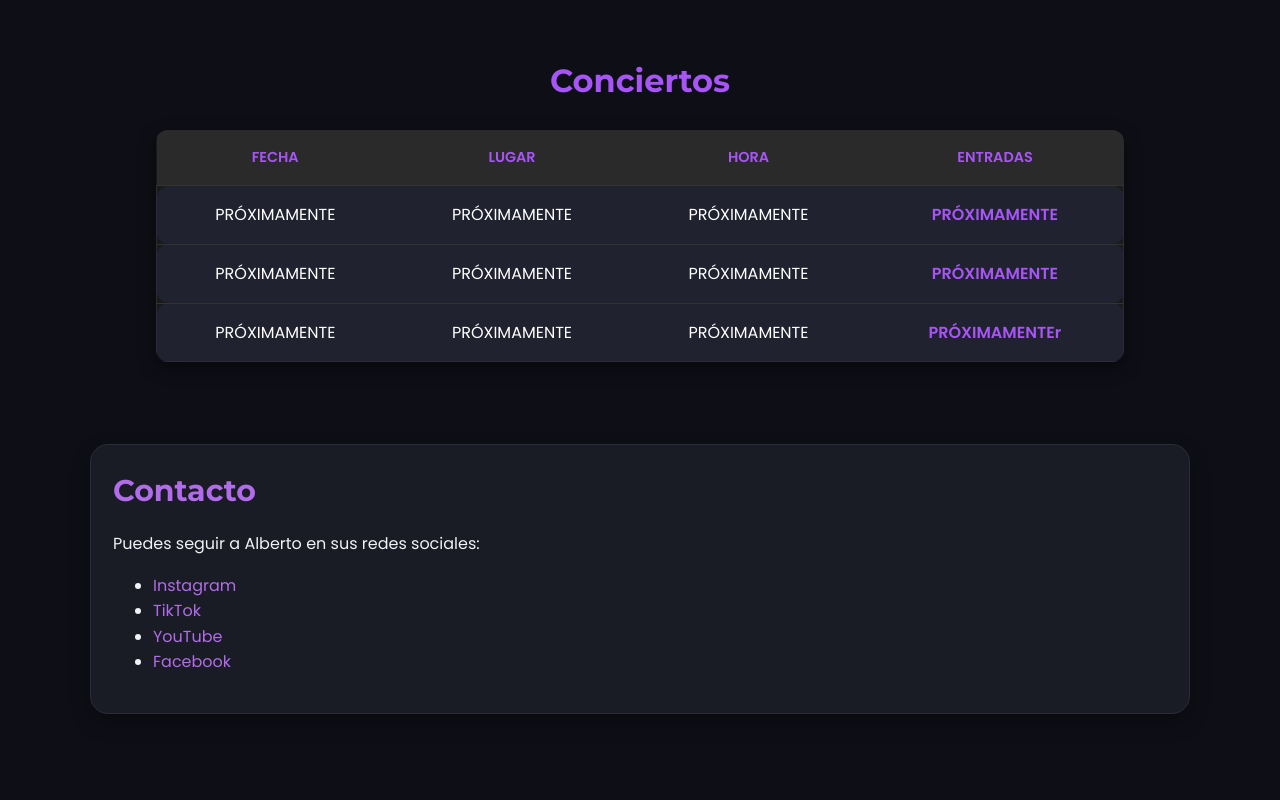
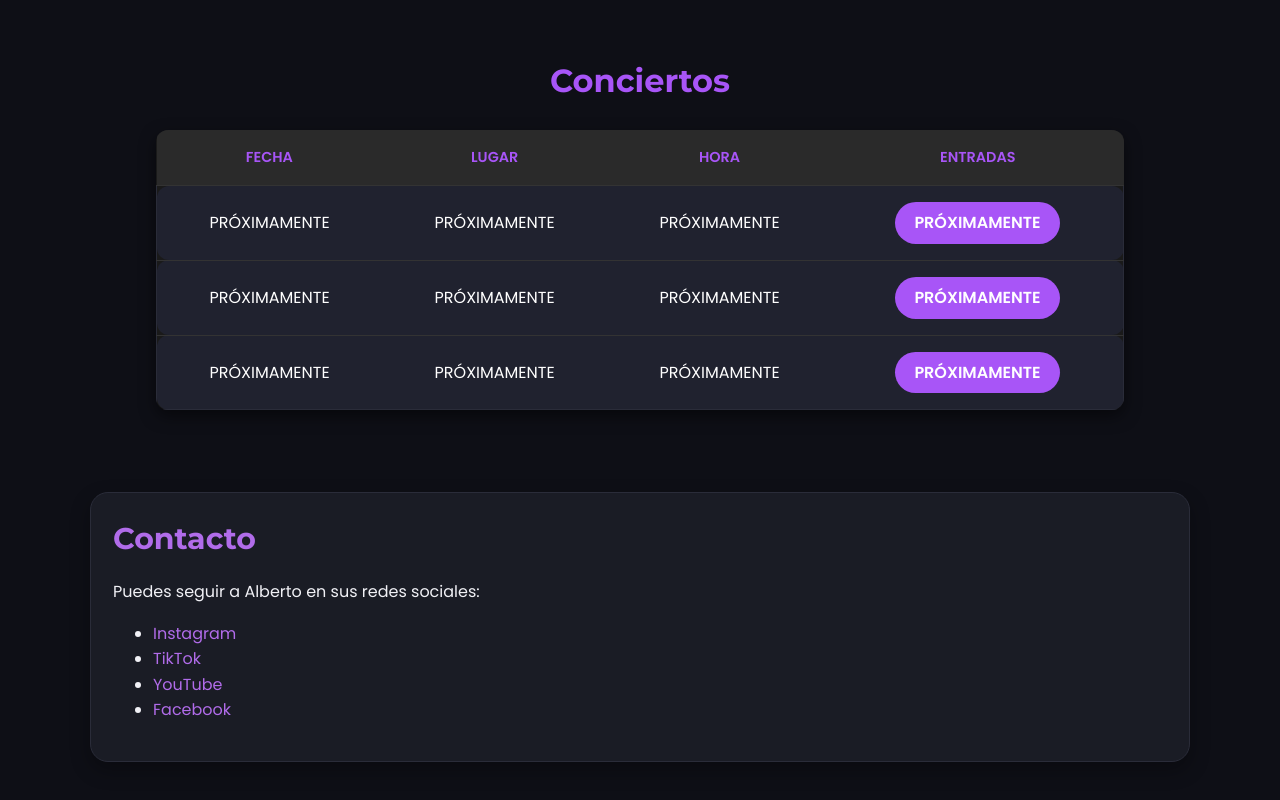
Before and after one commit to albertoergu/alberto-ergu-music, a plain HTML site: page index.html in a window 1280 px wide. Shown: the part 5383-6183 px from the top of the page. Drawn offline with Linux system fonts and the light colour scheme.

Commit message:
Update index.html

```diff
--- a/index.html
+++ b/index.html
@@ -305,7 +305,7 @@
 
   <!-- Conciertos -->
   <section id="conciertos" class="section">
-   <!-- 🎤 SECCIÓN CONCIERTOS -->
+  <!-- 🎤 SECCIÓN CONCIERTOS -->
 <style>
 .conciertos-section {
   max-width: 1000px;
@@ -353,14 +353,21 @@
   border-bottom: none;
 }
 
-.conciertos-table a {
-  color: #a855f7;
+/* 🎟️ Botón personalizado */
+.btn-entradas {
+  display: inline-block;
+  background: #a855f7;
+  color: #fff;
+  padding: 0.5rem 1.2rem;
+  border-radius: 30px;
+  font-weight: bold;
   text-decoration: none;
-  font-weight: bold;
+  transition: background 0.3s ease, transform 0.2s ease;
 }
 
-.conciertos-table a:hover {
-  text-decoration: underline;
+.btn-entradas:hover {
+  background: #9333ea; /* más oscuro al pasar el ratón */
+  transform: scale(1.05);
 }
 </style>
 
@@ -380,23 +387,24 @@
         <td>PRÓXIMAMENTE</td>
         <td>PRÓXIMAMENTE</td>
         <td>PRÓXIMAMENTE</td>
-        <td><a href="" target="_blank">PRÓXIMAMENTE</a></td>
+        <td><a href="" target="_blank" class="btn-entradas">PRÓXIMAMENTE</a></td>
       </tr>
       <tr>
         <td>PRÓXIMAMENTE</td>
         <td>PRÓXIMAMENTE</td>
         <td>PRÓXIMAMENTE</td>
-        <td><a href="" target="_blank">PRÓXIMAMENTE</a></td>
+        <td><a href="" target="_blank" class="btn-entradas">PRÓXIMAMENTE</a></td>
       </tr>
       <tr>
         <td>PRÓXIMAMENTE</td>
         <td>PRÓXIMAMENTE</td>
         <td>PRÓXIMAMENTE</td>
-        <td><a href="" target="_blank">PRÓXIMAMENTEr</a></td>
+        <td><a href="" target="_blank" class="btn-entradas">PRÓXIMAMENTE</a></td>
       </tr>
     </tbody>
   </table>
 </section>
+
 
 
   <!-- Contacto -->
```
